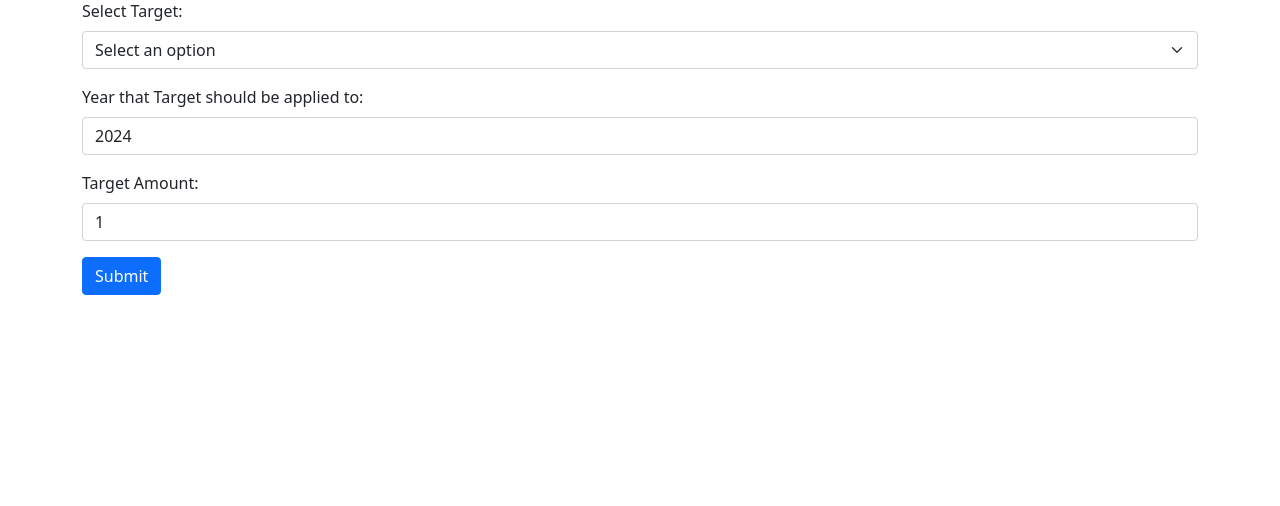
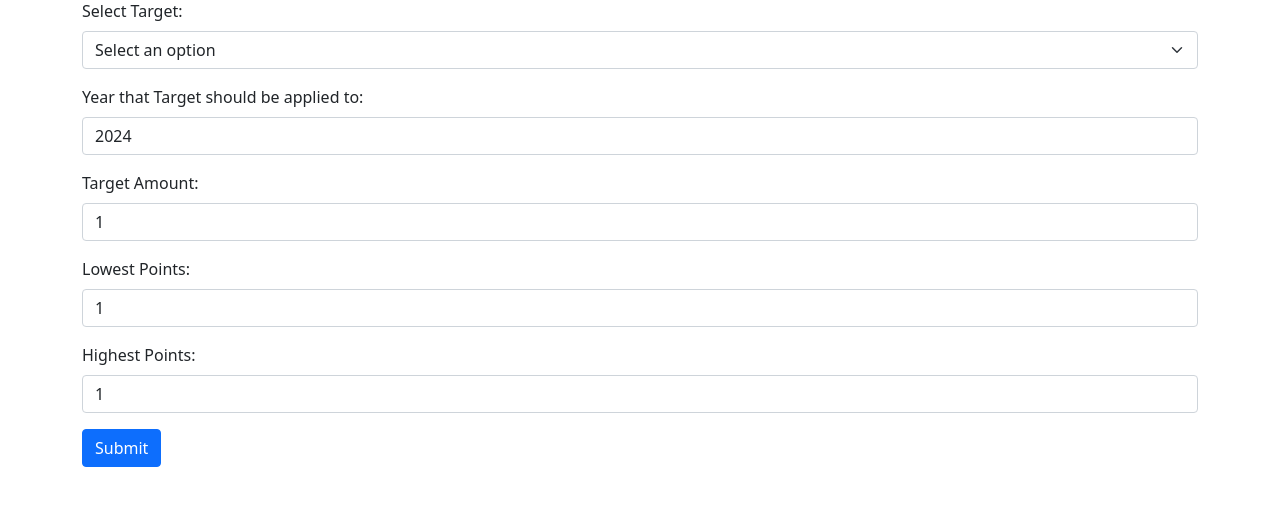
Before and after one commit to Explorer017/Performance-Tracking-Management-System, a PHP site: page /set_targets.php in a window 1280 px wide. Shown: the part 237-743 px from the top of the page. Run offline with PHP 8.4, Linux system fonts and the light colour scheme.

Commit message:
added highest and lowest points to targets

```diff
--- a/php/set_targets.php
+++ b/php/set_targets.php
@@ -3,8 +3,8 @@ $english = true;
 include 'navbar.php';
 include 'set_targets_function.php';
 
-$section_number = $year = $target_amount = "";
-$section_number_error = $year_error = $target_amount_error = "";
+$section_number = $year = $target_amount = $highest_points = $lowest_points ="";
+$section_number_error = $year_error = $target_amount_error = $highest_error = $lowest_error ="";
 $valid_form = true;
     if ($_SERVER["REQUEST_METHOD"] == "POST") {
         if (empty($_POST["section_number"])) {
@@ -25,9 +25,21 @@ $valid_form = true;
         } else {
             $target_amount = $_POST["target_amount"];
         }
+        if (empty($_POST["lowest_points"])) {
+            $valid_form = false;
+            $lowest_error = "lowest points is required";
+        } else {
+            $lowest_points = $_POST["lowest_points"];
+        }
+        if (empty($_POST["highest_points"])) {
+            $valid_form = false;
+            $highest_error = "highest points is required";
+        } else {
+            $highest_points = $_POST["highest_points"];
+        }
 
         if ($valid_form == true) {
-            $done = set_targets($section_number, $year, $target_amount);
+            $done = set_targets($section_number, $year, $target_amount, $highest_points, $lowest_points);
             if ($done == true) {
                 echo '<div class="alert alert-success" role="alert">Successfully added target</div>';
             }
@@ -83,6 +95,14 @@ $valid_form = true;
                 <label for="yearsInput" class="form-label">Target Amount:</label>
                 <input type="number" class="form-control" id="yearsInput" value="1" name="target_amount">
             </div>
+            <div class="mb-3">
+                <label for="yearsInput" class="form-label">Lowest Points:</label>
+                <input type="number" class="form-control" id="yearsInput" value="1" name="lowest_points">
+            </div>
+            <div class="mb-3">
+                <label for="yearsInput" class="form-label">Highest Points:</label>
+                <input type="number" class="form-control" id="yearsInput" value="1" name="highest_points">
+            </div>
             <button type="submit" class="btn btn-primary">Submit</button>
         </form>
     </div>
--- a/php/set_targets_function.php
+++ b/php/set_targets_function.php
@@ -1,12 +1,12 @@
 <?php
 
-function set_targets($section_number, $year, $target_amount){
+function set_targets($section_number, $year, $target_amount, $highest_points, $lowest_points){
     $db = require "db_conn.php";
 
     if ($db->connect_error) {
         die("Connection failed: " . $db->connect_error);
     }
-    $sql = "INSERT INTO targets (section_number, year, target_amount) VALUES ('$section_number', '$year', '$target_amount')";
+    $sql = "INSERT INTO targets (section_number, year, target_amount, highest_points, lowest_points) VALUES ('$section_number', '$year', '$target_amount', '$highest_points', '$lowest_points')";
     if ($db->query($sql) === TRUE) {
         return true;
     }
```
